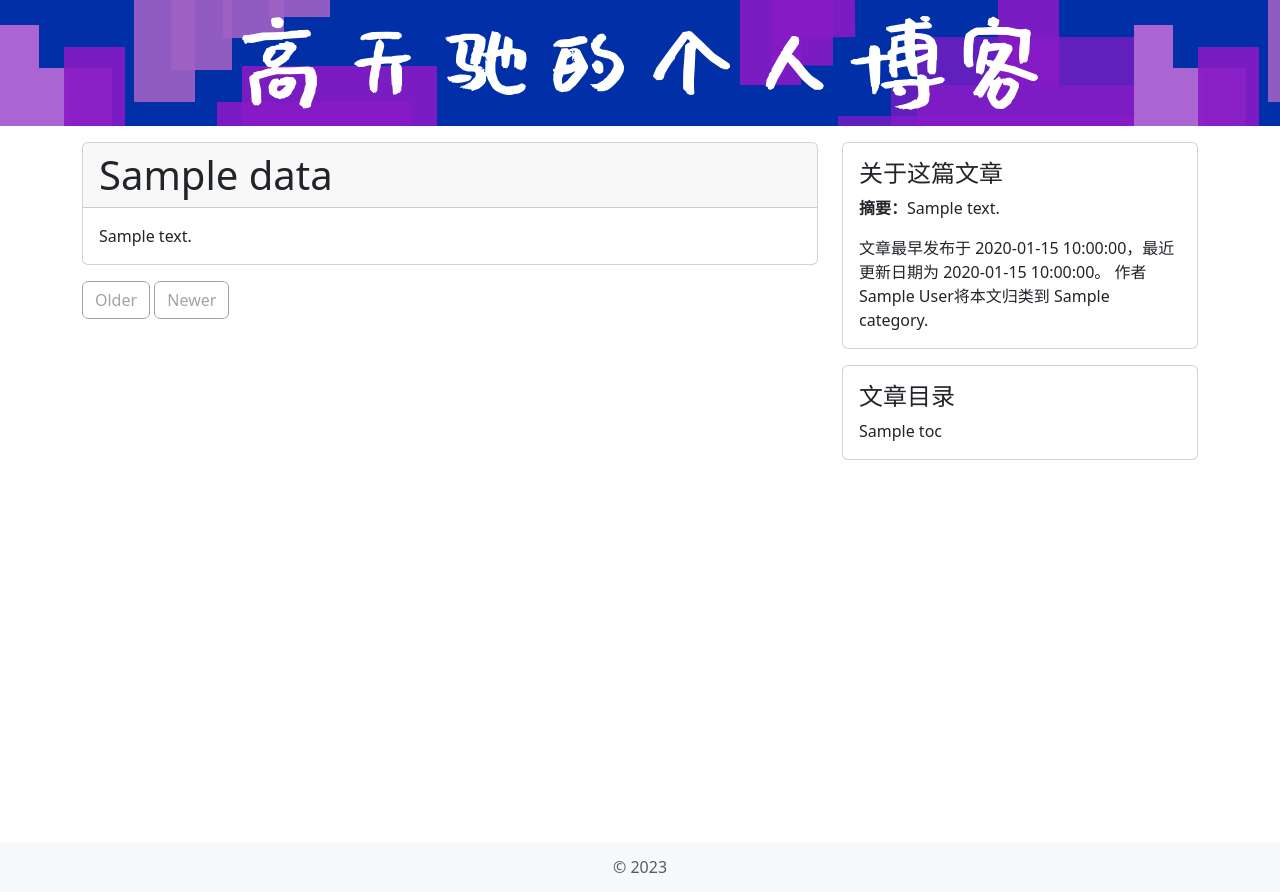
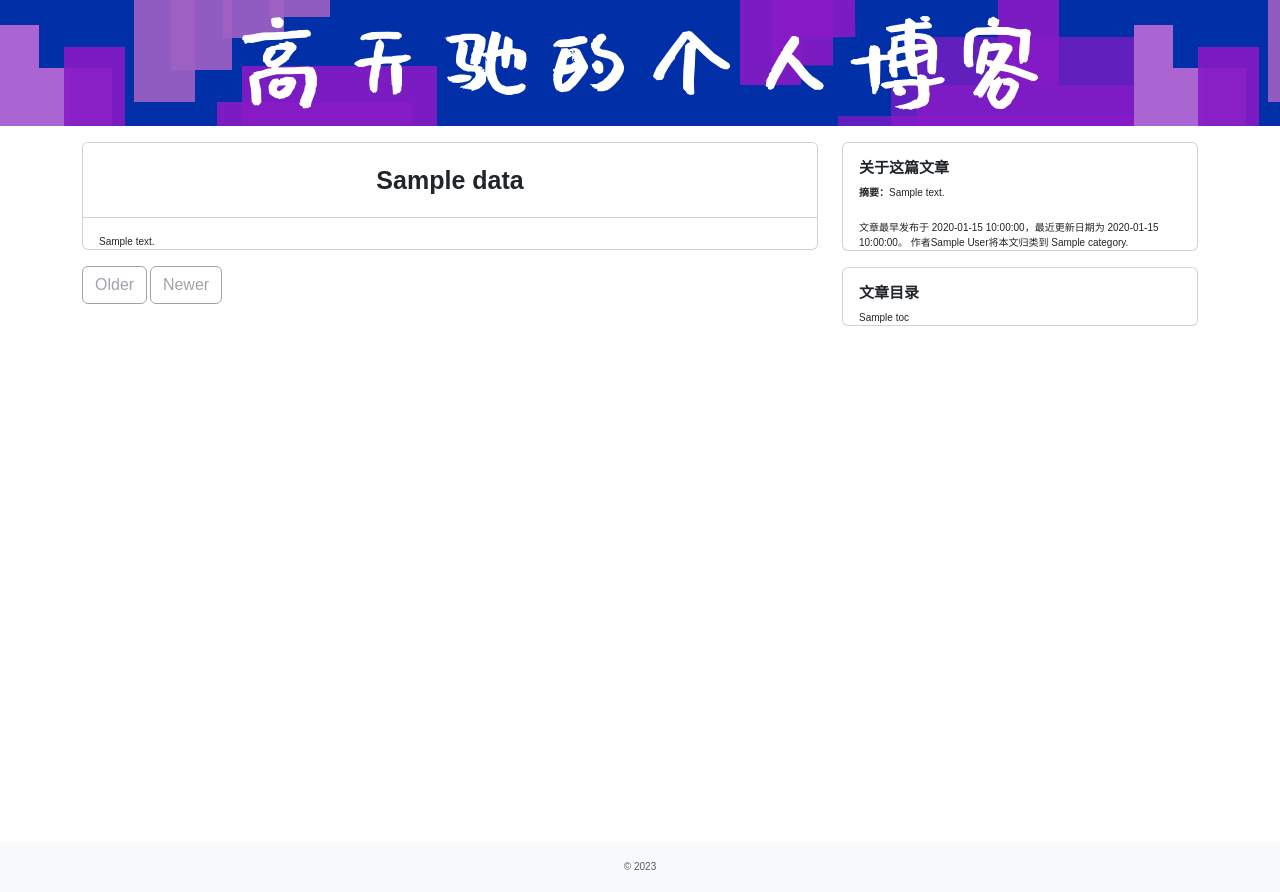
Before and after one commit to gaotianchi/myblog, a Flask app: template myblog/templates/page/post.html in a window 1280 px wide. Run offline with Flask 3, Linux system fonts and the light colour scheme; the template is opened without the code that fills it: most values are stand-ins (such as "Sample title", 1, 10 or a date in 2020); parts of the project's set-up code (start-up, migrations or seed data) failed here and were passed over; some libraries are stand-ins or nearby versions.

Commit message:
添加全局样式

```diff
--- a/myblog/static/css/base.css
+++ b/myblog/static/css/base.css
@@ -1,18 +1,140 @@
 /* 全局样式
-================================================*/
+===============================================================================*/
 
-html, body {
+html,
+body {
   height: 100%;
   margin: 0;
 }
 
+/* 全局链接样式
+=============================== */
+a {
+  text-decoration: none;
+  color: #002fa7;
+}
+
+a:hover {
+  color: #7d1bc4;
+}
+
+/* 全局字体段落样式
+================================ */
+body {
+  font-family: "Microsoft Yahei", Arial, sans-serif;
+  font-size: 62.5%;
+}
+
+h1 {
+  font-weight: bold;
+  font-size: 2.5em;
+}
+
+h2 {
+  font-weight: bold;
+  margin-bottom: 18px;
+  font-size: 2em;
+}
+
+h3 {
+  font-weight: bold;
+  margin-bottom: 16px;
+  font-size: 1.7em;
+}
+
+h4 {
+  font-weight: bold;
+  margin-bottom: 14px;
+  font-size: 1.5em;
+}
+
+h5 {
+  font-weight: bold;
+  margin-bottom: 12px;
+  font-size: 1.3em;
+}
+
+h6 {
+  font-weight: bold;
+  margin-bottom: 10px;
+  font-size: 1.2em;
+}
+
+p {
+  margin-bottom: 2em;
+}
+
+/* 全局表格样式
+=================================== */
+table {
+  margin-top: 2em;
+  margin-bottom: 2em;
+  max-width: 100%;
+  overflow-x: auto;
+}
+
+/* 文章目录样式
+======================================== */
+.toc ul {
+  list-style-type: none;
+  padding-left: 5px;
+}
+
+.toc ul li {
+  position: relative;
+}
+
+.toc ul li:before {
+  content: "▸";
+  position: absolute;
+  left: -10px;
+}
+
+.toc ul ul {
+  margin-left: 20px;
+}
 
 
+/* card 自定义样式
+================================================= */
+.card-footer:last-child {
+  font-size: 0.3em;
+  background-color: #FFFFFF;
+  border-top: none;
+  text-align: right;
+  height: auto;
+  padding-top: 0;
+}
 
+.card-body {
+  padding-bottom: 0;
+}
 
+.card-header:first-child {
+  background-color: #FFFFFF;
+  height: 3em;
+  text-align: center;
+  display: flex;
+  justify-content: center;
+  align-items: center;
+}
+
+.card-text p {
+  margin-bottom: 1em;
+}
+
+/* 引用块样式
+==================================================== */
+blockquote {
+  background-color: #ffffff;
+  padding: 20px;
+  margin: 20px 0;
+  border-radius: 5px;
+  box-shadow: 0 2px 4px rgba(0, 47, 167, 0.2);
+}
 
 /* header 样式
-=============================================== */
+================================================================================== */
 
 header {
   background-image: url(../img/cover-background.svg);
@@ -23,22 +145,11 @@ header {
   height: auto;
 }
 
-
-
-
-
-
 /* main 样式
-==================================================== */
+===================================================================================== */
 main {
   min-height: calc(100vh - 100px);
 }
-
-
-
-
-
-
 
 /* footer 样式
 ====================================================*/
```
Lines whose indentation alone changed are shown as unchanged.
